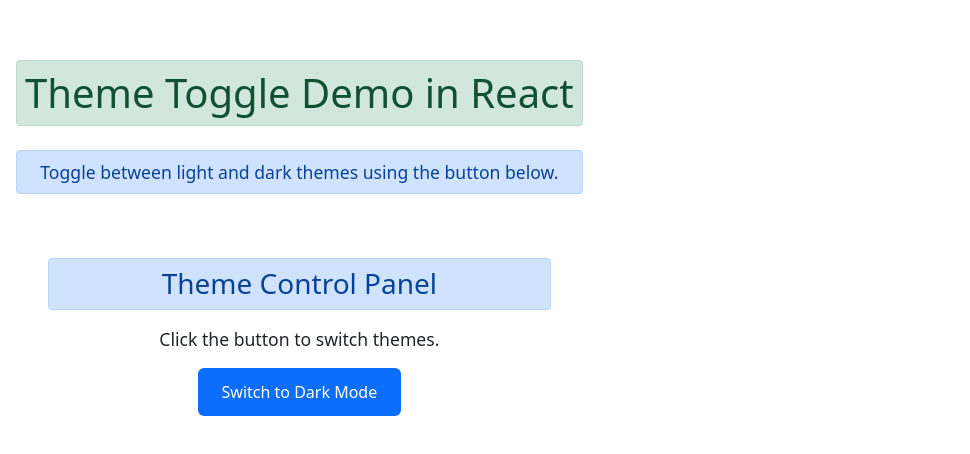
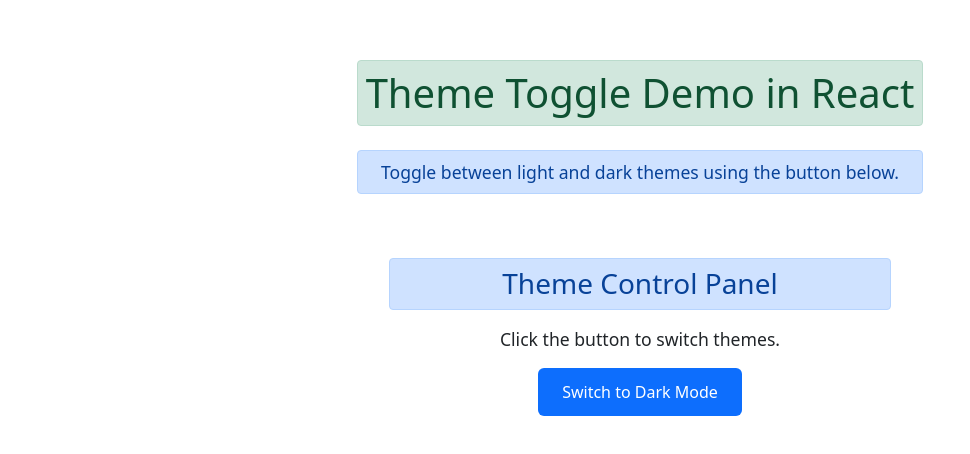
Before and after one commit to BHOGESH4I9/Dark-Toggle-Function-using-Props-in-React, a React (Vite) app: page / in a window 1280 px wide. Shown: the part 146-600 px from the top of the page, without its empty margins (0-970 px from the left). Built offline with nearby package versions, Linux system fonts and the light colour scheme.

Commit message:
place the whole component at the center

```diff
--- a/src/App.css
+++ b/src/App.css
@@ -1,22 +1,34 @@
 /* Bootstrap import */
 @import url('https://cdn.jsdelivr.net/npm/bootstrap@5.3.3/dist/css/bootstrap.min.css');
+
+/* Body styling for full-page theme effect */
+body {
+  min-height: 100vh;
+  display: flex;
+  justify-content: center;
+  align-items: center;
+  margin: 0;
+  padding: 0;
+  transition: background-color 0.3s, color 0.3s;
+}
 
 /* Base container styling */
 .container {
   max-width: 900px;
-  margin: 0 auto;
   padding: 2rem 1rem;
   transition: background-color 0.3s, color 0.3s;
 }
 
 /* Light theme */
-.light-theme {
+body.light-theme,
+.container.light-theme {
   background-color: #ffffff;
   color: #212529;
 }
 
 /* Dark theme */
-.dark-theme {
+body.dark-theme,
+.container.dark-theme {
   background-color: #1a1a1a;
   color: #f8f9fa;
 }
```
